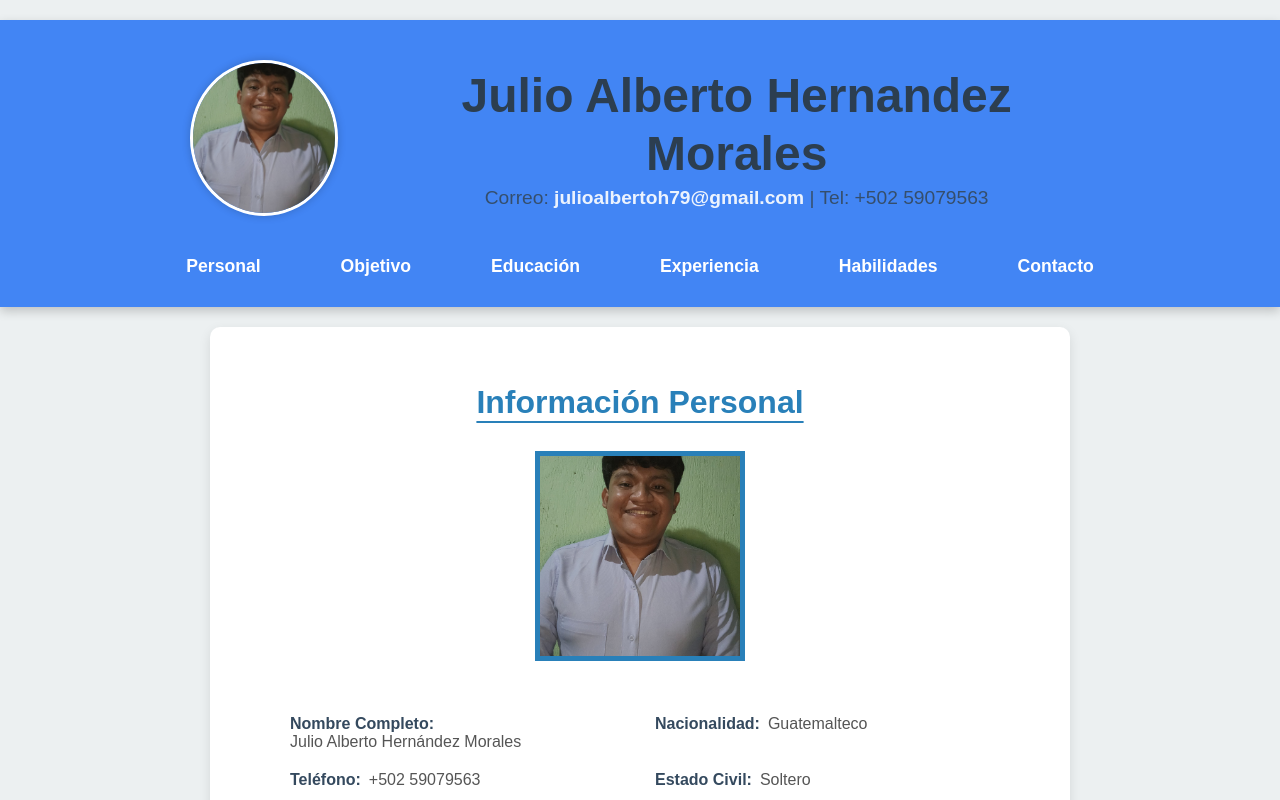
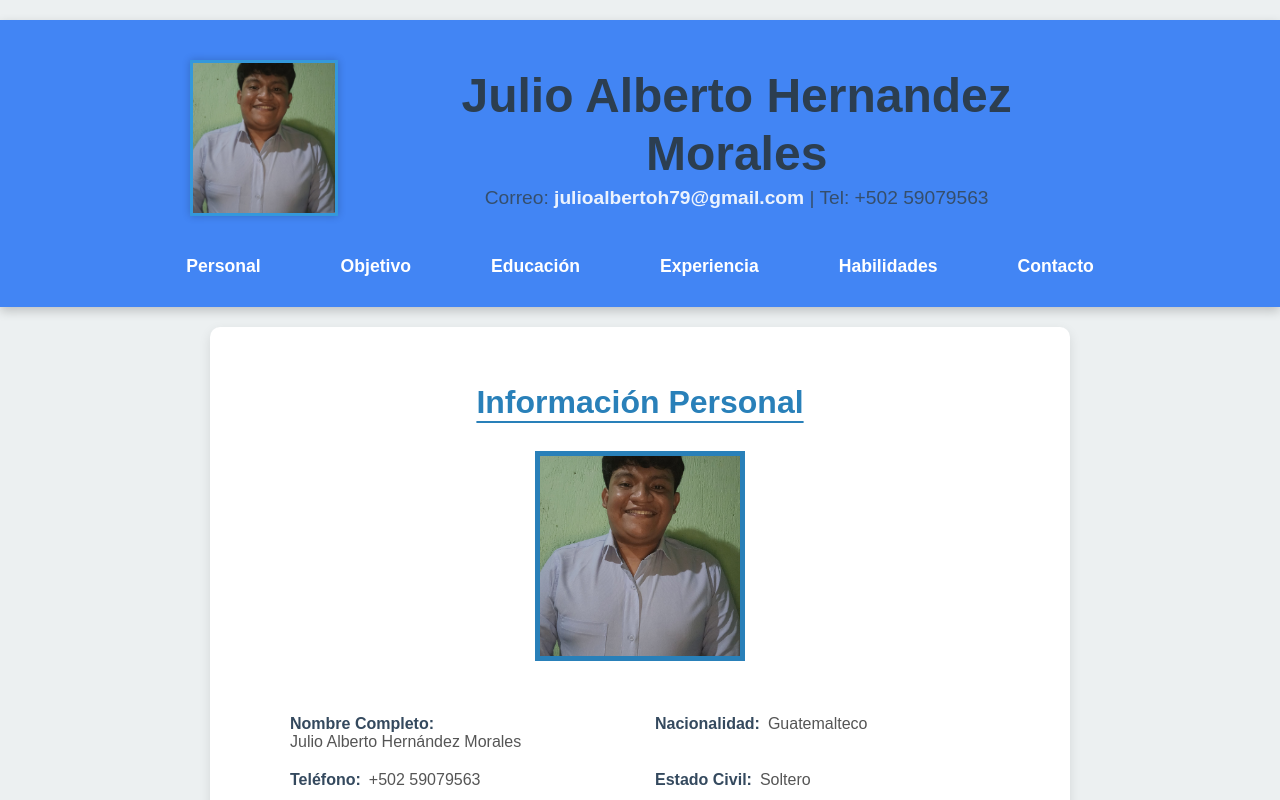
Before and after one commit to Aljulio/curriculum-vitae-react, a React (Create React App) app: page / in a window 1280 px wide. Shown: the top 800 px of the page. Built offline with nearby package versions, Linux system fonts and the light colour scheme.

Commit message:
Cambiar foto de perfil en encabezado a cuadrada con borde azul

```diff
--- a/src/components/MainHeader/MainHeader.css
+++ b/src/components/MainHeader/MainHeader.css
@@ -7,11 +7,6 @@
   flex-direction: column; /* Apilar elementos (contenido y nav) */
   align-items: center; /* Centrar horizontalmente */
   box-shadow: 0 4px 10px rgba(0, 0, 0, 0.2); /* Sombra sutil */
-
-  /* ¡PROPIEDADES ELIMINADAS PARA QUE YA NO SEA FIJO! */
-  /* position: sticky; */
-  /* top: 0;            */
-  /* z-index: 1000;     */
 }
 
 .main-header-content {
@@ -27,10 +22,10 @@
 .main-profile-picture {
   width: 100px; /* Tamaño de la foto */
   height: 100px;
-  border-radius: 50%; /* Hacerla circular */
-  object-fit: cover; /* Asegura que la imagen cubra el área sin distorsionarse */
-  border: 3px solid white; /* Borde blanco alrededor de la foto */
-  box-shadow: 0 0 8px rgba(0, 0, 0, 0.2); /* Sombra para la foto */
+  border-radius: 0; /* ¡CAMBIADO: Para hacerla cuadrada! */
+  object-fit: cover;
+  border: 3px solid #3498db; /* ¡CAMBIADO: Borde azul! */
+  box-shadow: 0 0 8px rgba(0, 0, 0, 0.2);
 }
 
 .main-info {
```
